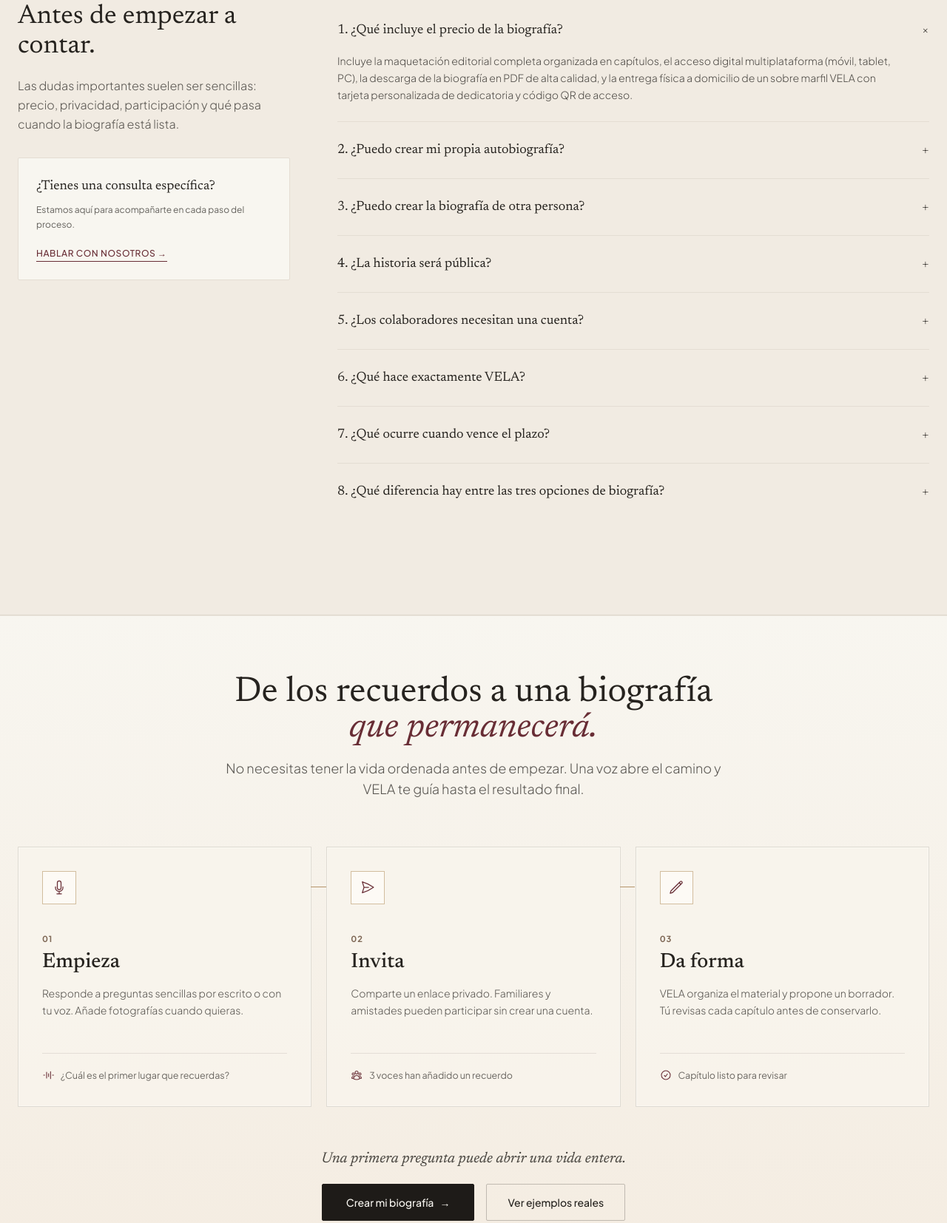
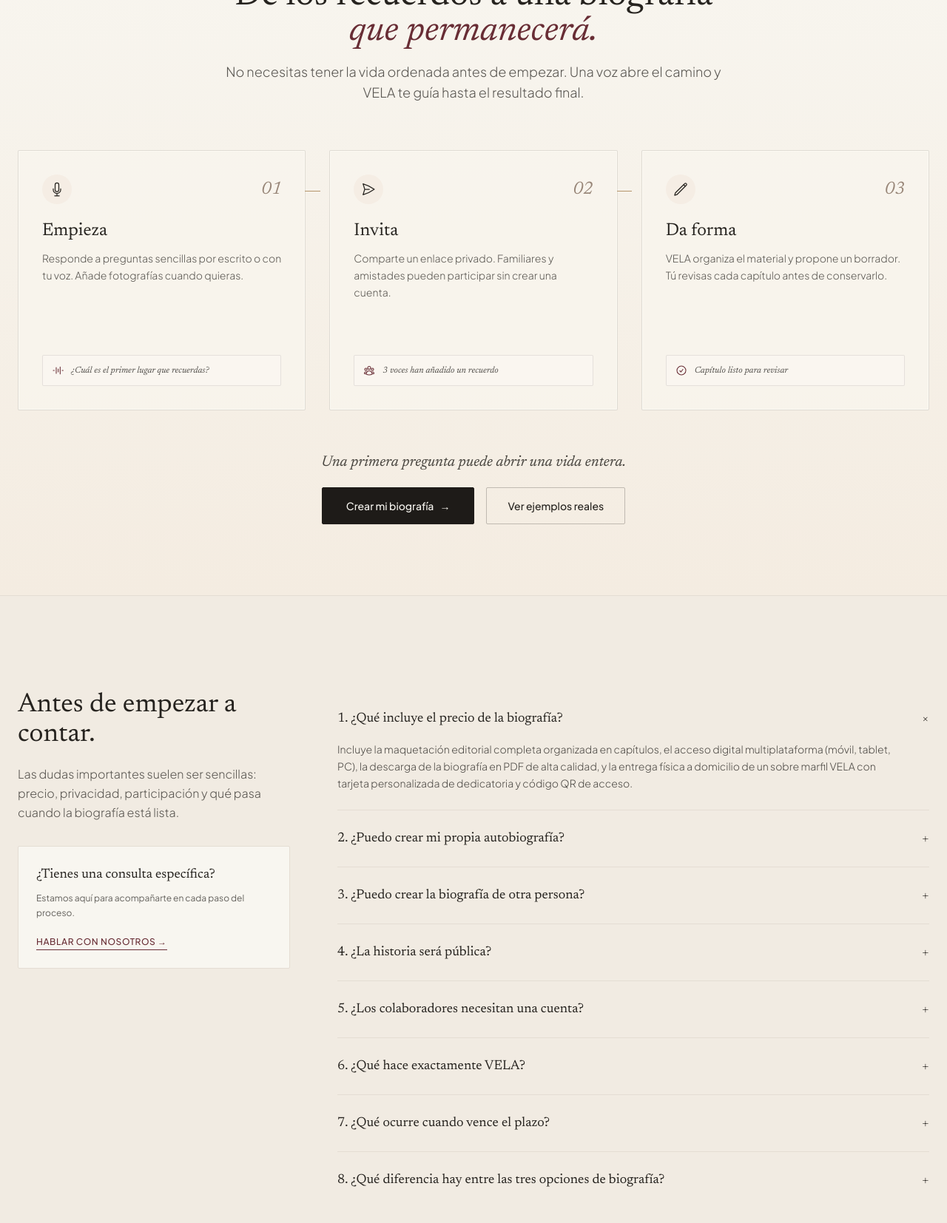
Before and after one commit to automatizacionesnunez-byte/vela2.0, an Astro site: page / in a window 1280 px wide. Shown: the part 2968-4622 px from the top of the page at 74% size. Built offline with nearby package versions, Linux system fonts and the light colour scheme; Astro itself is replaced by a stand-in of ours.

Commit message:
feat(editorial): reubicar pasos antes de faqs, fundir tablet sin cortes, cambiar a elegir biografia y composicion noble de sobre oficial

```diff
--- a/public/assets/vela-i18n.js
+++ b/public/assets/vela-i18n.js
@@ -262,6 +262,7 @@
       "Letter, Noir et Nude sont des styles éditoriaux disponibles dans toutes les formules. Découvrez leur personnalité pour choisir celui qui correspond le mieux."
     ],
     "Comparar precios ↗": ["Compare plans ↗", "Comparer les tarifs ↗"],
+    "Elegir biografía ↗": ["Choose biography ↗", "Choisir la biographie ↗"],
     "Clásico, cercano y lleno de memoria.": ["Classic, warm, and full of memory.", "Classique, chaleureux et plein de mémoire."],
     "El encanto de las cartas antiguas, el papel con textura y una caligrafía que recuerda a los archivos familiares.": [
       "The charm of handwritten letters, textured paper, and calligraphy inspired by treasured family archives.",
--- a/src/pages/index.astro
+++ b/src/pages/index.astro
@@ -213,7 +213,113 @@ import BaseLayout from '../layouts/BaseLayout.astro';
       </div>
     </section>
 
-  <section class="py-24 sm:py-32 bg-[#F1EBE2] border-t border-b border-vela-linea">
+    <!-- SECCIÓN INTERACTIVA EN 3 PASOS (De los recuerdos a una biografía que permanecerá) - Reubicada antes de las FAQs -->
+    <section class="vela-process-cta py-16 sm:py-24 border-t border-vela-linea bg-[#F8F6F0]">
+      <div class="max-w-7xl mx-auto px-6">
+        <div class="text-center max-w-2xl mx-auto mb-14 sm:mb-16 space-y-4">
+          <h2 class="font-serif text-3xl sm:text-4xl lg:text-5xl font-normal text-vela-chocolate leading-[1.1]">
+            De los recuerdos a una biografía <em class="italic text-[#682D35]">que permanecerá.</em>
+          </h2>
+          <p class="text-base sm:text-lg text-vela-chocolate/75 font-light leading-relaxed">
+            No necesitas tener la vida ordenada antes de empezar. Una voz abre el camino y VELA te guía hasta el resultado final.
+          </p>
+        </div>
+
+        <ol class="vela-process-grid grid grid-cols-1 md:grid-cols-3 gap-6 lg:gap-8 items-stretch" aria-label="Cómo empezar tu biografía en 3 pasos">
+          <!-- PASO 01 -->
+          <li class="vela-process-card p-6 sm:p-8 bg-white border border-vela-chocolate/10 rounded-sm flex flex-col justify-between shadow-sm">
+            <div>
+              <div class="flex items-center justify-between mb-5">
+                <div class="w-10 h-10 rounded-full bg-[#F5EDE4] flex items-center justify-center text-vela-chocolate" aria-hidden="true">
+                  <svg class="w-5 h-5" fill="none" stroke="currentColor" stroke-width="1.5" viewBox="0 0 24 24">
+                    <path stroke-linecap="round" stroke-linejoin="round" d="M12 18.75a6 6 0 006-6v-1.5m-6 7.5a6 6 0 01-6-6v-1.5m6 7.5v3.75m-3.75 0h7.5M12 15.75a3 3 0 01-3-3V4.5a3 3 0 116 0v8.25a3 3 0 01-3 3z" />
+                  </svg>
+                </div>
+                <span class="font-serif italic text-2xl text-vela-topo">01</span>
+              </div>
+              <h3 class="font-serif text-2xl text-vela-chocolate mb-2.5">Empieza</h3>
+              <p class="text-sm text-vela-chocolate/75 font-light leading-relaxed mb-6">
+                Responde a preguntas sencillas por escrito o con tu voz. Añade fotografías cuando quieras.
+              </p>
+            </div>
+            <div class="p-3 bg-[#FAF6F0] rounded-sm border border-vela-chocolate/10 flex items-center gap-2.5 text-xs text-vela-chocolate/80 italic font-serif">
+              <svg class="w-4 h-4 text-[#682D35] shrink-0 not-italic" fill="none" stroke="currentColor" stroke-width="1.6" viewBox="0 0 24 24" aria-hidden="true">
+                <path stroke-linecap="round" stroke-linejoin="round" d="M3 12h2m4-6v12m4-9v6m4-10v14m4-7h2" />
+              </svg>
+              <span>¿Cuál es el primer lugar que recuerdas?</span>
+            </div>
+          </li>
+
+          <!-- PASO 02 -->
+          <li class="vela-process-card p-6 sm:p-8 bg-white border border-vela-chocolate/10 rounded-sm flex flex-col justify-between shadow-sm">
+            <div>
+              <div class="flex items-center justify-between mb-5">
+                <div class="w-10 h-10 rounded-full bg-[#F5EDE4] flex items-center justify-center text-vela-chocolate" aria-hidden="true">
+                  <svg class="w-5 h-5" fill="none" stroke="currentColor" stroke-width="1.5" viewBox="0 0 24 24">
+                    <path stroke-linecap="round" stroke-linejoin="round" d="M6 12L3.269 3.126A59.768 59.768 0 0121.485 12 59.77 59.77 0 013.27 20.876L5.999 12zm0 0h7.5" />
+                  </svg>
+                </div>
+                <span class="font-serif italic text-2xl text-vela-topo">02</span>
+              </div>
+              <h3 class="font-serif text-2xl text-vela-chocolate mb-2.5">Invita</h3>
+              <p class="text-sm text-vela-chocolate/75 font-light leading-relaxed mb-6">
+                Comparte un enlace privado. Familiares y amistades pueden participar sin crear una cuenta.
+              </p>
+            </div>
+            <div class="p-3 bg-[#FAF6F0] rounded-sm border border-vela-chocolate/10 flex items-center gap-2.5 text-xs text-vela-chocolate/80 italic font-serif">
+              <svg class="w-4 h-4 text-[#682D35] shrink-0 not-italic" fill="none" stroke="currentColor" stroke-width="1.6" viewBox="0 0 24 24" aria-hidden="true">
+                <path stroke-linecap="round" stroke-linejoin="round" d="M18 18.72a9.094 9.094 0 003.741-.479 3 3 0 00-4.682-2.72m.94 3.198l.001.031c0 .225-.012.447-.037.666A11.944 11.944 0 0112 21c-2.17 0-4.207-.576-5.963-1.584A6.062 6.062 0 016 18.719m12 0a5.971 5.971 0 00-.941-3.197m0 0A5.995 5.995 0 0012 12.75a5.995 5.995 0 00-5.058 2.772m0 0a3 3 0 00-4.681 2.72 8.986 8.986 0 003.74.477m.94-3.197a5.971 5.971 0 00-.94 3.197M15 6.75a3 3 0 11-6 0 3 3 0 016 0zm6 3a2.25 2.25 0 11-4.5 0 2.25 2.25 0 014.5 0zm-13.5 0a2.25 2.25 0 11-4.5 0 2.25 2.25 0 014.5 0z" />
+              </svg>
+              <span>3 voces han añadido un recuerdo</span>
+            </div>
+          </li>
+
+          <!-- PASO 03 -->
+          <li class="vela-process-card p-6 sm:p-8 bg-white border border-vela-chocolate/10 rounded-sm flex flex-col justify-between shadow-sm">
+            <div>
+              <div class="flex items-center justify-between mb-5">
+                <div class="w-10 h-10 rounded-full bg-[#F5EDE4] flex items-center justify-center text-vela-chocolate" aria-hidden="true">
+                  <svg class="w-5 h-5" fill="none" stroke="currentColor" stroke-width="1.5" viewBox="0 0 24 24">
+                    <path stroke-linecap="round" stroke-linejoin="round" d="M16.862 4.487l1.687-1.688a1.875 1.875 0 112.652 2.652L6.832 19.82a4.5 4.5 0 01-1.897 1.13l-2.685.8.8-2.685a4.5 4.5 0 011.13-1.897L16.863 4.487zm0 0L19.5 7.125" />
+                  </svg>
+                </div>
+                <span class="font-serif italic text-2xl text-vela-topo">03</span>
+              </div>
+              <h3 class="font-serif text-2xl text-vela-chocolate mb-2.5">Da forma</h3>
+              <p class="text-sm text-vela-chocolate/75 font-light leading-relaxed mb-6">
+                VELA organiza el material y propone un borrador. Tú revisas cada capítulo antes de conservarlo.
+              </p>
+            </div>
+            <div class="p-3 bg-[#FAF6F0] rounded-sm border border-vela-chocolate/10 flex items-center gap-2.5 text-xs text-vela-chocolate/80 italic font-serif">
+              <svg class="w-4 h-4 text-[#682D35] shrink-0 not-italic" fill="none" stroke="currentColor" stroke-width="1.6" viewBox="0 0 24 24" aria-hidden="true">
+                <path stroke-linecap="round" stroke-linejoin="round" d="M9 12.75L11.25 15 15 9.75M21 12a9 9 0 11-18 0 9 9 0 0118 0z" />
+              </svg>
+              <span>Capítulo listo para revisar</span>
+            </div>
+          </li>
+        </ol>
+
+        <div class="mt-14 text-center space-y-5">
+          <p class="font-serif italic text-lg sm:text-xl text-vela-chocolate/85">
+            Una primera pregunta puede abrir una vida entera.
+          </p>
+          <div class="flex flex-wrap justify-center gap-4">
+            <a href="/precios"
+              class="inline-flex items-center justify-center gap-2 px-8 py-3.5 rounded-sm bg-[#1E1B18] text-[#F8F6F0] border border-[#1E1B18] text-sm font-medium hover:bg-white hover:text-[#1E1B18] transition-all shadow-sm">
+              <span>Crear mi biografía</span>
+              <span aria-hidden="true">→</span>
+            </a>
+            <a href="/ejemplos"
+              class="inline-flex items-center justify-center px-7 py-3.5 rounded-sm border border-vela-chocolate/25 text-vela-chocolate text-sm font-medium hover:bg-white transition-colors">
+              Ver ejemplos reales
+            </a>
+          </div>
+        </div>
+      </div>
+    </section>
+
+    <!-- SECCIÓN 4: PREGUNTAS FRECUENTES (Último bloque antes del footer) -->
+    <section class="py-24 sm:py-32 bg-[#F1EBE2] border-t border-b border-vela-linea">
       <div class="max-w-7xl mx-auto px-6">
         <div class="grid grid-cols-1 lg:grid-cols-12 gap-12 lg:gap-16">
 
@@ -317,99 +423,6 @@ import BaseLayout from '../layouts/BaseLayout.astro';
         </div>
       </div>
     </section>
-
-    <!-- SECCIÓN FINAL: CTA INTERACTIVO EN 3 PASOS (De los recuerdos a una biografía que permanecerá) -->
-    <section class="vela-process-cta py-16 sm:py-20 border-t border-vela-linea">
-      <div class="max-w-7xl mx-auto px-6">
-        <div class="text-center max-w-2xl mx-auto mb-14 sm:mb-16 space-y-4">
-          <h2 class="font-serif text-3xl sm:text-4xl lg:text-5xl font-normal text-vela-chocolate leading-[1.1]">
-            De los recuerdos a una biografía <em class="italic text-[#682D35]">que permanecerá.</em>
-          </h2>
-          <p class="text-base sm:text-lg text-vela-chocolate/75 font-light leading-relaxed">
-            No necesitas tener la vida ordenada antes de empezar. Una voz abre el camino y VELA te guía hasta el resultado final.
-          </p>
-        </div>
-
-        <ol class="vela-process-grid" aria-label="Cómo empezar tu biografía en 3 pasos">
-          <!-- PASO 01 -->
-          <li class="vela-process-card">
-            <div class="vela-process-card__icon" aria-hidden="true">
-              <svg class="w-5 h-5" fill="none" stroke="currentColor" stroke-width="1.5" viewBox="0 0 24 24">
-                <path stroke-linecap="round" stroke-linejoin="round" d="M12 18.75a6 6 0 006-6v-1.5m-6 7.5a6 6 0 01-6-6v-1.5m6 7.5v3.75m-3.75 0h7.5M12 15.75a3 3 0 01-3-3V4.5a3 3 0 116 0v8.25a3 3 0 01-3 3z" />
-              </svg>
-            </div>
-            <span class="vela-process-card__num">01</span>
-            <h3 class="vela-process-card__title">Empieza</h3>
-            <p class="vela-process-card__copy">
-              Responde a preguntas sencillas por escrito o con tu voz. Añade fotografías cuando quieras.
-            </p>
-            <div class="vela-process-card__sample">
-              <svg class="w-4 h-4 text-[#682D35] shrink-0" fill="none" stroke="currentColor" stroke-width="1.6" viewBox="0 0 24 24" aria-hidden="true">
-                <path stroke-linecap="round" stroke-linejoin="round" d="M3 12h2m4-6v12m4-9v6m4-10v14m4-7h2" />
-              </svg>
-              <span>¿Cuál es el primer lugar que recuerdas?</span>
-            </div>
-          </li>
-
-          <!-- PASO 02 -->
-          <li class="vela-process-card">
-            <div class="vela-process-card__icon" aria-hidden="true">
-              <svg class="w-5 h-5" fill="none" stroke="currentColor" stroke-width="1.5" viewBox="0 0 24 24">
-                <path stroke-linecap="round" stroke-linejoin="round" d="M6 12L3.269 3.126A59.768 59.768 0 0121.485 12 59.77 59.77 0 013.27 20.876L5.999 12zm0 0h7.5" />
-              </svg>
-            </div>
-            <span class="vela-process-card__num">02</span>
-            <h3 class="vela-process-card__title">Invita</h3>
-            <p class="vela-process-card__copy">
-              Comparte un enlace privado. Familiares y amistades pueden participar sin crear una cuenta.
-            </p>
-            <div class="vela-process-card__sample">
-              <svg class="w-4 h-4 text-[#682D35] shrink-0" fill="none" stroke="currentColor" stroke-width="1.6" viewBox="0 0 24 24" aria-hidden="true">
-                <path stroke-linecap="round" stroke-linejoin="round" d="M18 18.72a9.094 9.094 0 003.741-.479 3 3 0 00-4.682-2.72m.94 3.198l.001.031c0 .225-.012.447-.037.666A11.944 11.944 0 0112 21c-2.17 0-4.207-.576-5.963-1.584A6.062 6.062 0 016 18.719m12 0a5.971 5.971 0 00-.941-3.197m0 0A5.995 5.995 0 0012 12.75a5.995 5.995 0 00-5.058 2.772m0 0a3 3 0 00-4.681 2.72 8.986 8.986 0 003.74.477m.94-3.197a5.971 5.971 0 00-.94 3.197M15 6.75a3 3 0 11-6 0 3 3 0 016 0zm6 3a2.25 2.25 0 11-4.5 0 2.25 2.25 0 014.5 0zm-13.5 0a2.25 2.25 0 11-4.5 0 2.25 2.25 0 014.5 0z" />
-              </svg>
-              <span>3 voces han añadido un recuerdo</span>
-            </div>
-          </li>
-
-          <!-- PASO 03 -->
-          <li class="vela-process-card">
-            <div class="vela-process-card__icon" aria-hidden="true">
-              <svg class="w-5 h-5" fill="none" stroke="currentColor" stroke-width="1.5" viewBox="0 0 24 24">
-                <path stroke-linecap="round" stroke-linejoin="round" d="M16.862 4.487l1.687-1.688a1.875 1.875 0 112.652 2.652L6.832 19.82a4.5 4.5 0 01-1.897 1.13l-2.685.8.8-2.685a4.5 4.5 0 011.13-1.897L16.863 4.487zm0 0L19.5 7.125" />
-              </svg>
-            </div>
-            <span class="vela-process-card__num">03</span>
-            <h3 class="vela-process-card__title">Da forma</h3>
-            <p class="vela-process-card__copy">
-              VELA organiza el material y propone un borrador. Tú revisas cada capítulo antes de conservarlo.
-            </p>
-            <div class="vela-process-card__sample">
-              <svg class="w-4 h-4 text-[#682D35] shrink-0" fill="none" stroke="currentColor" stroke-width="1.6" viewBox="0 0 24 24" aria-hidden="true">
-                <path stroke-linecap="round" stroke-linejoin="round" d="M9 12.75L11.25 15 15 9.75M21 12a9 9 0 11-18 0 9 9 0 0118 0z" />
-              </svg>
-              <span>Capítulo listo para revisar</span>
-            </div>
-          </li>
-        </ol>
-
-        <div class="mt-14 text-center space-y-5">
-          <p class="font-serif italic text-lg sm:text-xl text-vela-chocolate/85">
-            Una primera pregunta puede abrir una vida entera.
-          </p>
-          <div class="flex flex-wrap justify-center gap-4">
-            <a href="/precios"
-              class="inline-flex items-center justify-center gap-2 px-8 py-3.5 rounded-sm bg-[#1E1B18] text-[#F8F6F0] border border-[#1E1B18] text-sm font-medium hover:bg-white hover:text-[#1E1B18] transition-all shadow-sm">
-              <span>Crear mi biografía</span>
-              <span aria-hidden="true">→</span>
-            </a>
-            <a href="/ejemplos"
-              class="inline-flex items-center justify-center px-7 py-3.5 rounded-sm border border-vela-chocolate/25 text-vela-chocolate text-sm font-medium hover:bg-white transition-colors">
-              Ver ejemplos reales
-            </a>
-          </div>
-        </div>
-      </div>
-    </section>
   </main>
 <script is:inline>
     function playDocumentaryVideo() {
```
Also changed, not shown: src/pages/como-funciona.astro (+12 -9 lines), src/pages/la-biografia.astro (+13 -12 lines).
